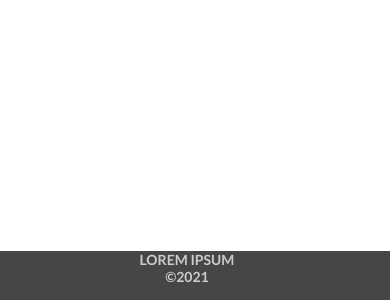
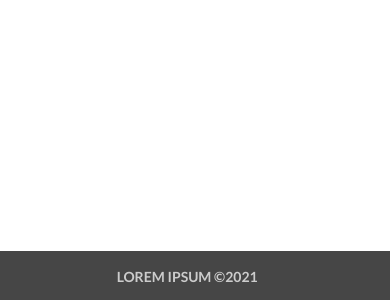
Before and after one commit to rafauoo/rick-and-morty-page, a React (Create React App) app: page / in a window 390 px wide. Shown: the part 1189-1489 px from the top of the page. Built offline with nearby package versions, Linux system fonts and the light colour scheme.

Commit message:
Fix scaling footer text on mobile version
Footer text was wrapping on mobile version.
Fix was to scale left margin with view width.

Resolves: #14

```diff
--- a/src/components/Footer.css
+++ b/src/components/Footer.css
@@ -31,8 +31,8 @@
 
     #footer-text {
         bottom: 15px;
-        left: calc(126/412 * 100%);
-        width: calc(143/412 * 100%);
+        left: calc(126/269 * (100vw - 143px));
+        width: 143px;
         font-size: 14px;
     }
 }
```
